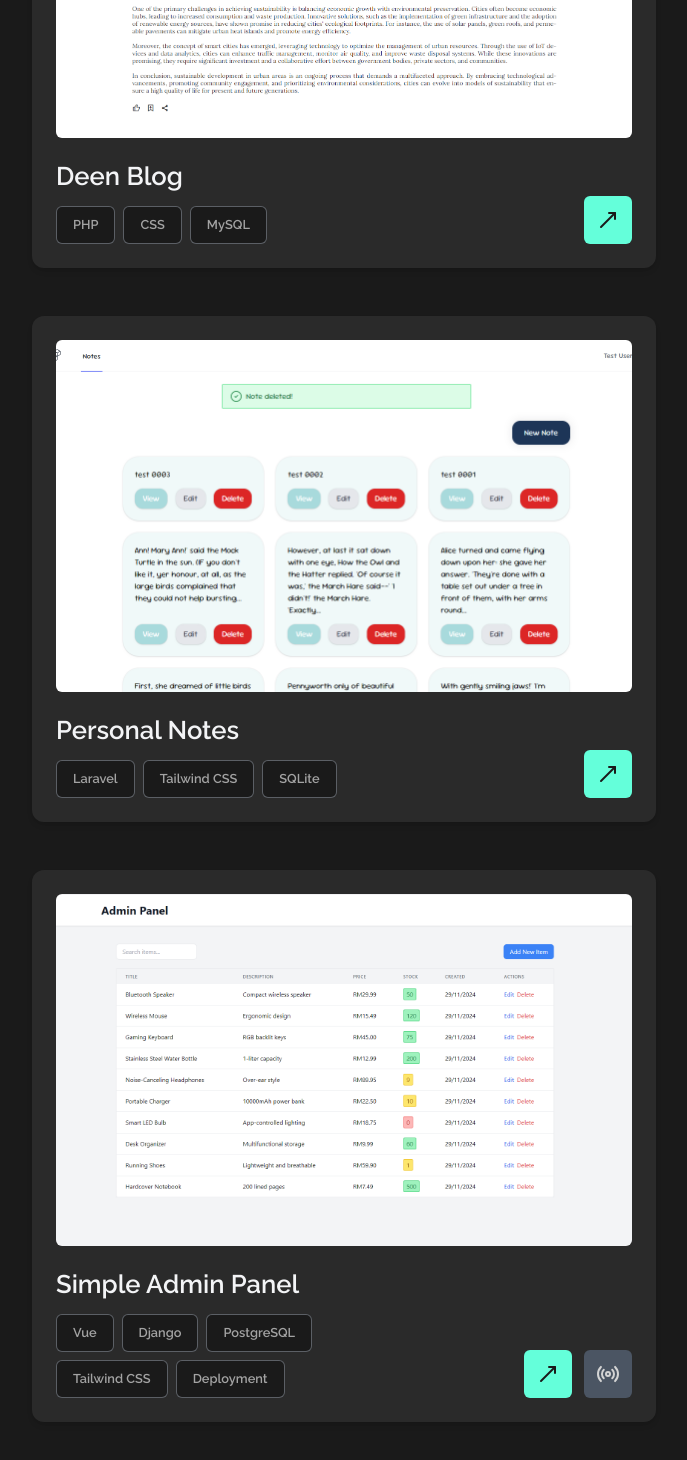
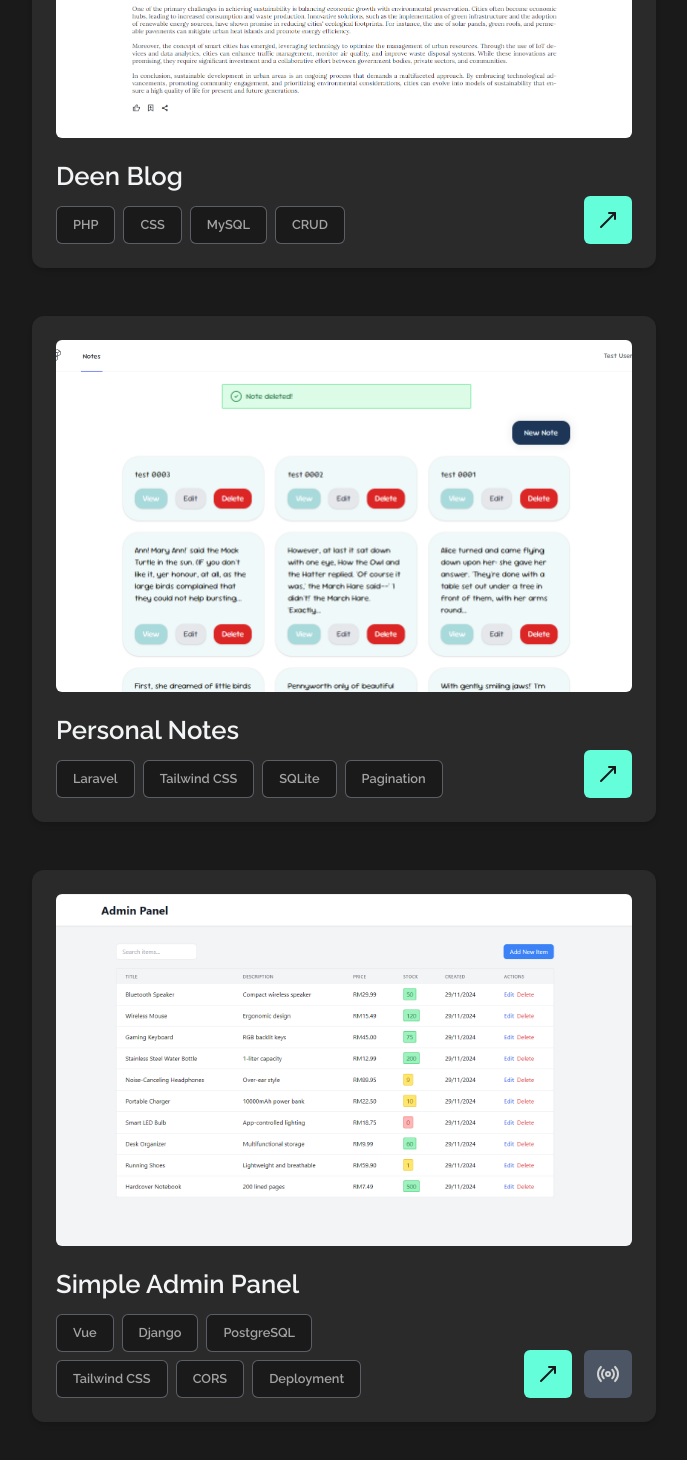
Before and after one commit to hrl6/my-portfolio, a Vue app: page /projects in a window 1280 px wide. Shown: the part 2390-3850 px from the top of the page, without its empty margins (296-983 px from the left). Built offline with nearby package versions, Linux system fonts and the light colour scheme.

Commit message:
improve the hero section responsiveness

```diff
--- a/src/components/Contact.vue
+++ b/src/components/Contact.vue
@@ -54,7 +54,7 @@
       </a>
 
       <!-- GitHub -->
-      <a href="https://github.com/hrl6" target="_blank"
+      <a v-fade-in href="https://github.com/hrl6" target="_blank"
         class="w-64 md:w-auto flex items-center space-x-4 px-6 py-3 rounded-lg transition-all duration-300 transform hover:scale-110 bg-darkers group">
         <svg xmlns="http://www.w3.org/2000/svg" width="40" height="64" viewBox="0 0 24 24" fill="none"
           stroke="currentColor" class="text-white transition-colors duration-300 group-hover:text-primary"
--- a/src/components/Hero.vue
+++ b/src/components/Hero.vue
@@ -1,6 +1,6 @@
 <template>
   <AnimatedSection :delay="200">
-    <div class="flex flex-wrap justify-center items-center px-14 py-14 sm:py-24 lg:py-44 gap-20">
+    <div class="flex flex-wrap justify-center items-center px-14 py-14 sm:py-24 lg:py-44 gap-10 sm:gap-20">
       <div>
         <h1 v-slide-in class="font-raleway text-5xl md:text-6xl font-extrabold tracking-wider">Hai!</h1>
         <h1 v-slide-in class="font-raleway text-5xl md:text-6xl font-extrabold tracking-wider">I'm Hairul Marwan.</h1>
--- a/src/components/Projects.vue
+++ b/src/components/Projects.vue
@@ -3,7 +3,7 @@
     <h2 v-slide-in class="flex justify-center text-4xl tracking-wide text-primary font-bold mb-8">Projects</h2>
   </AnimatedSection>
   <AnimatedSectionUp>
-    <div v-slide-up class="flex flex-wrap justify-center items-stretch gap-12 p-6 sm:p-12">
+    <div v-slide-up class="flex flex-wrap justify-center items-stretch gap-6 sm:gap-12 p-6 sm:p-12">
       <a v-for="project in projects" target="_blank" :href="project.link">
         <div v-slide-up :key="project.id"
           class="max-w-[39rem] bg-darker rounded-xl shadow-md hover:shadow-lg transition-all duration-300 ease-in-out hover:scale-110 group p-3 sm:p-6">
@@ -77,7 +77,7 @@ export default {
           id: 1,
           title: 'Deen Blog',
           link: 'https://github.com/hrl6/php-simple-blog',
-          stacks: ['PHP', 'CSS', 'MySQL'],
+          stacks: ['PHP', 'CSS', 'MySQL', 'CRUD'],
           demo: '',
           thumbnail: '',
         },
@@ -85,7 +85,7 @@ export default {
           id: 2,
           title: 'Personal Notes',
           link: 'https://github.com/hrl6/laravel11-notes-personal',
-          stacks: ['Laravel', 'Tailwind CSS', 'SQLite'],
+          stacks: ['Laravel', 'Tailwind CSS', 'SQLite', 'Pagination'],
           demo: '',
           thumbnail: '',
         },
@@ -93,7 +93,7 @@ export default {
           id: 3,
           title: 'Simple Admin Panel',
           link: 'https://github.com/hrl6/admin-panel',
-          stacks: ['Vue', 'Django', 'PostgreSQL', 'Tailwind CSS', 'Deployment'],
+          stacks: ['Vue', 'Django', 'PostgreSQL', 'Tailwind CSS', 'CORS', 'Deployment'],
           demo: 'https://admin-panel-delta-rouge.vercel.app',
           thumbnail: '',
         },
```
